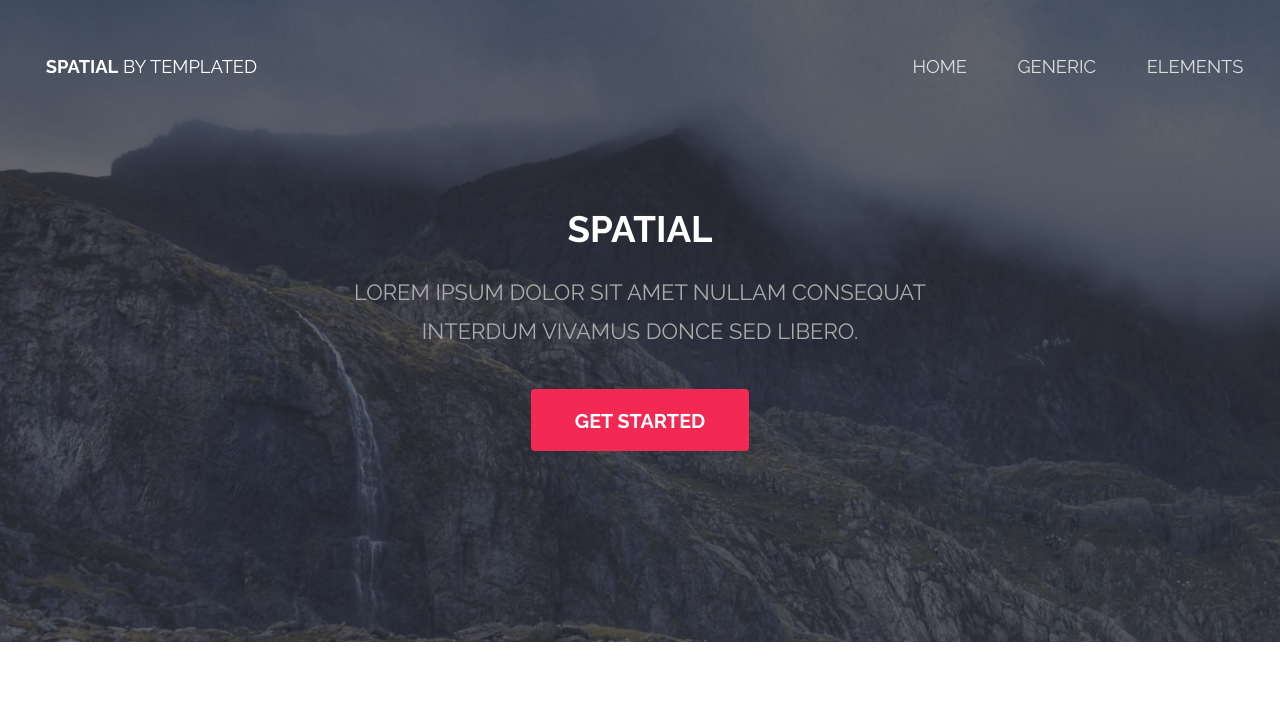
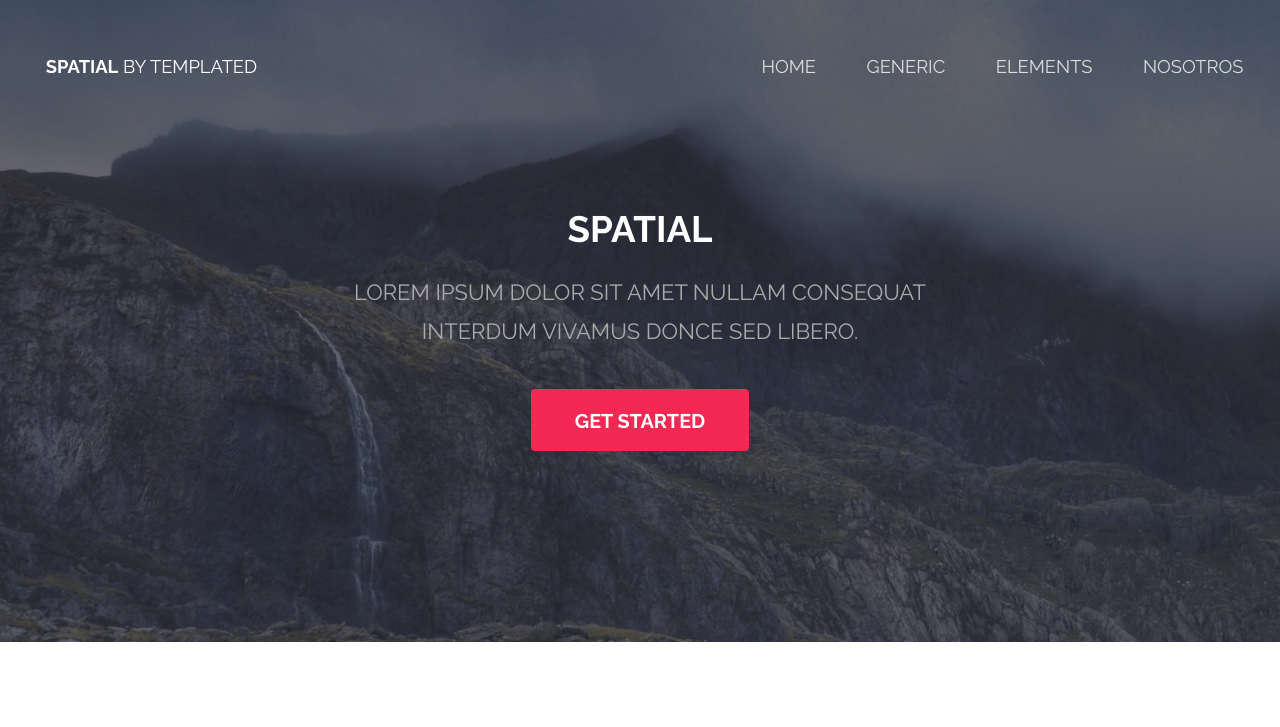
Before and after one commit to 20151370/anemia3, a plain HTML site: page index.html in a window 1280 px wide. Shown: the top 727 px of the page. Drawn offline with Linux system fonts and the light colour scheme.

Commit message:
Update index.html

```diff
--- a/index.html
+++ b/index.html
@@ -1,12 +1,8 @@
 <!DOCTYPE HTML>
-<!--
-	Spatial by TEMPLATED
-	templated.co @templatedco
-	Released for free under the Creative Commons Attribution 3.0 license (templated.co/license)
--->
+
 <html>
 	<head>
-		<title>Spatial by TEMPLATED</title>
+		<title>Gerenciando el Proceso de innovación</title>
 		<meta charset="utf-8" />
 		<meta name="viewport" content="width=device-width, initial-scale=1" />
 		<link rel="stylesheet" href="assets/css/main.css" />
@@ -21,6 +17,7 @@
 						<li><a href="index.html">Home</a></li>
 						<li><a href="generic.html">Generic</a></li>
 						<li><a href="elements.html">Elements</a></li>
+						<li><a href="index.html">Nosotros</a></li>
 					</ul>
 				</nav>
 			</header>
```
